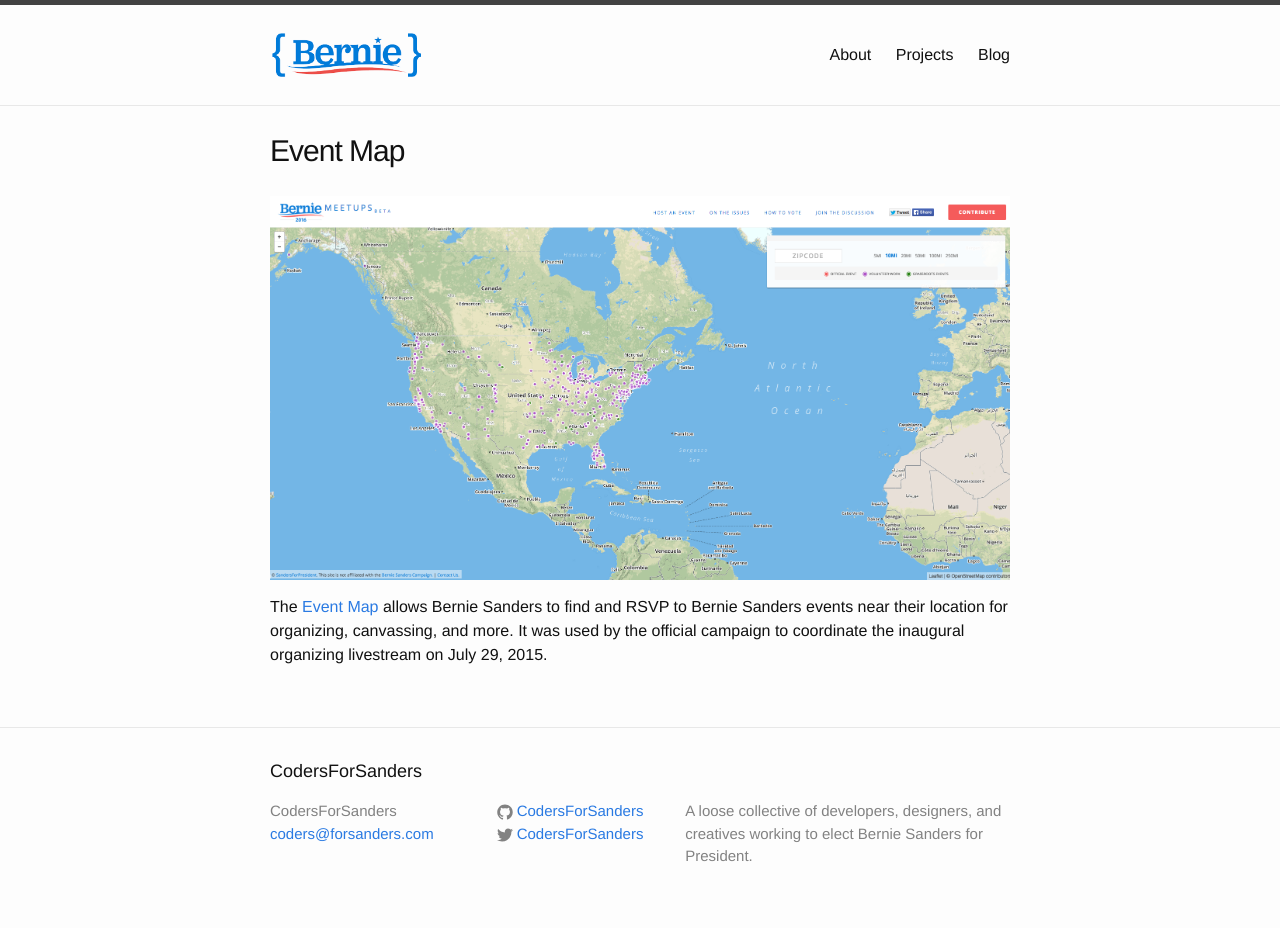
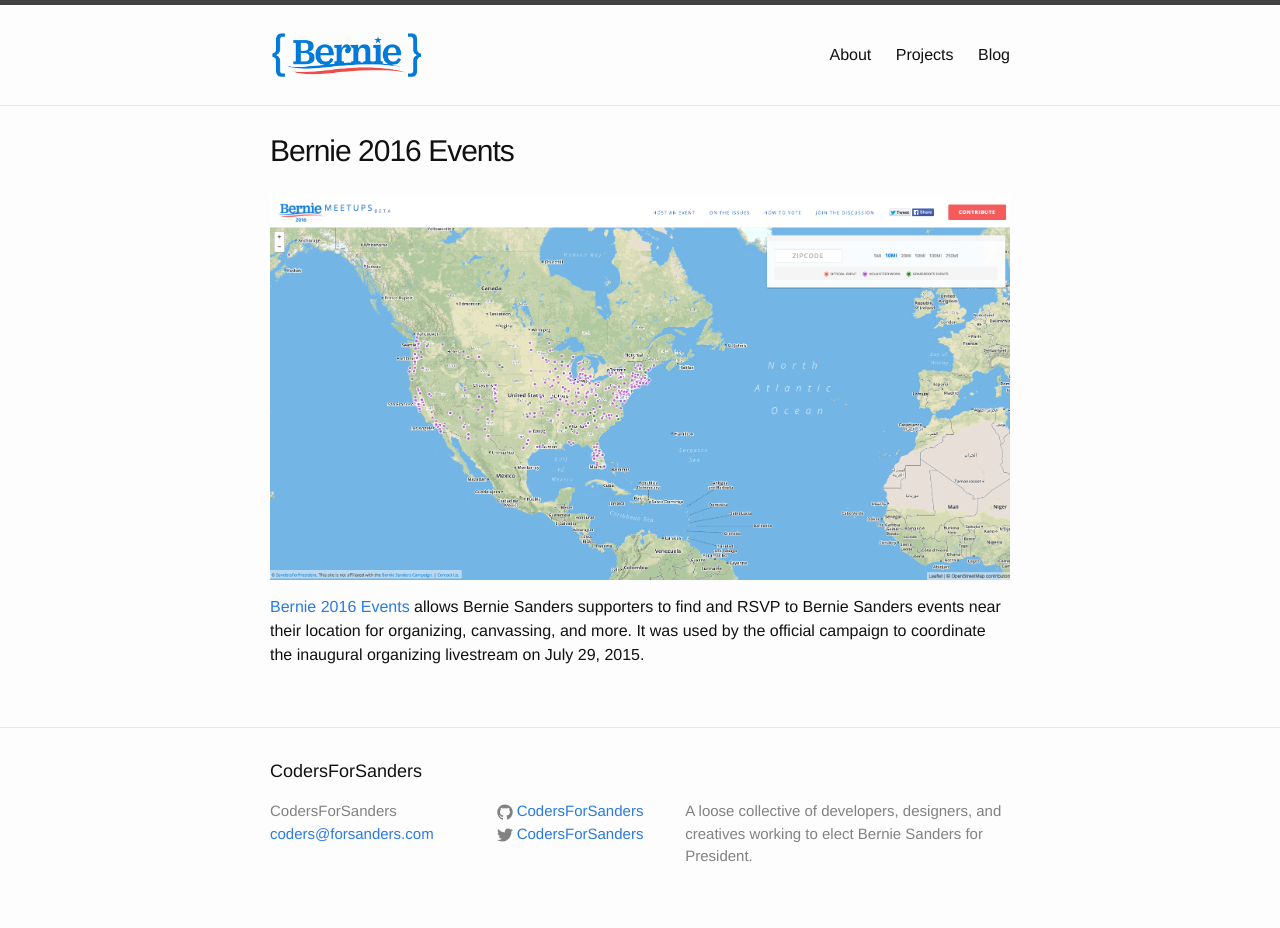
Before and after one commit to SandersForPresident/sandersforpresident.github.io, a Jekyll site: the page built from projects/event-map.md, in a window 1280 px wide. Built offline with Jekyll 4.4.1, drawn with Linux system fonts in a browser that asks for light colours.

Commit message:
Add BernRate + FeelTheBern; fix event map & remove SSL redirect

```diff
--- a/_sass/_site.scss
+++ b/_sass/_site.scss
@@ -11,7 +11,7 @@
   text-align: center;
   float: left;
 
-  &:last-child {
+  &:nth-child(3n+3) {
     margin-right: 0px;
   }
 
--- a/projects/event-map.md
+++ b/projects/event-map.md
@@ -1,9 +1,9 @@
 ---
 layout: page
-title: Event Map
+title: Bernie 2016 Events
 permalink: /projects/event-map/
 ---
 
 <img src="/img/event-map.png" alt="Event Map" />
 
-The [Event Map](http://www.bernie2016events.org) allows Bernie Sanders to find and RSVP to Bernie Sanders events near their location for organizing, canvassing, and more. It was used by the official campaign to coordinate the inaugural organizing livestream on July 29, 2015.
+[Bernie 2016 Events](http://www.bernie2016events.org) allows Bernie Sanders supporters to find and RSVP to Bernie Sanders events near their location for organizing, canvassing, and more. It was used by the official campaign to coordinate the inaugural organizing livestream on July 29, 2015.
```
Also changed, not shown: _includes/footer.html (+0 -8 lines), projects/bernrate.md (added, +9 -0 lines), projects/feelthebern.md (added, +9 -0 lines), projects/index.md (+18 -2 lines), img/bernrate.png (added), 1 other file.
